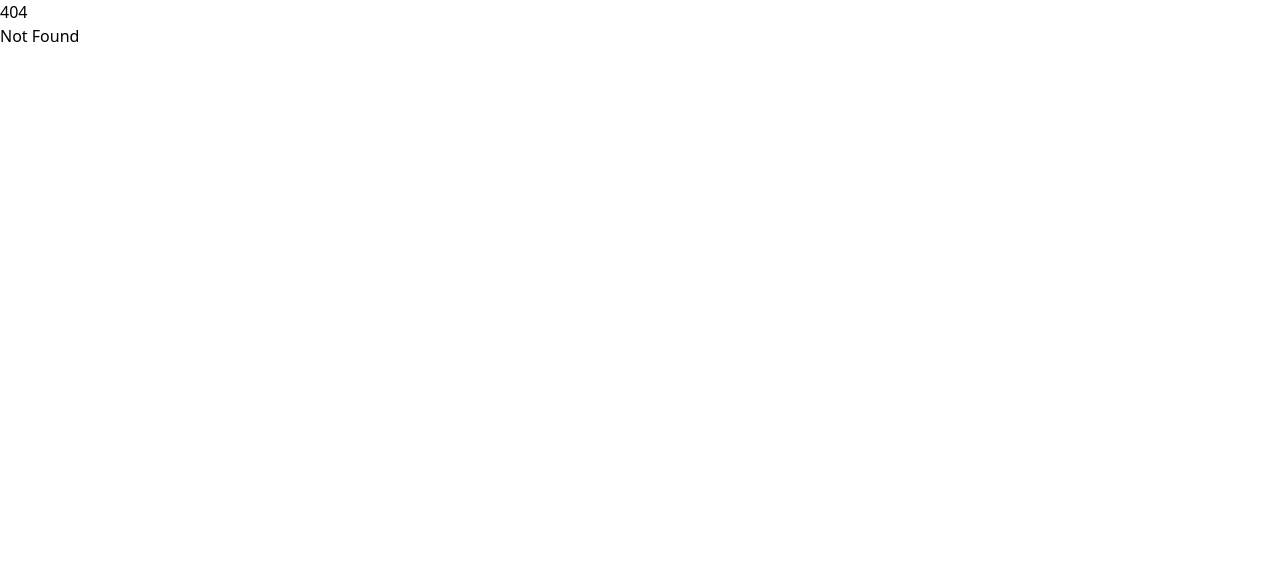
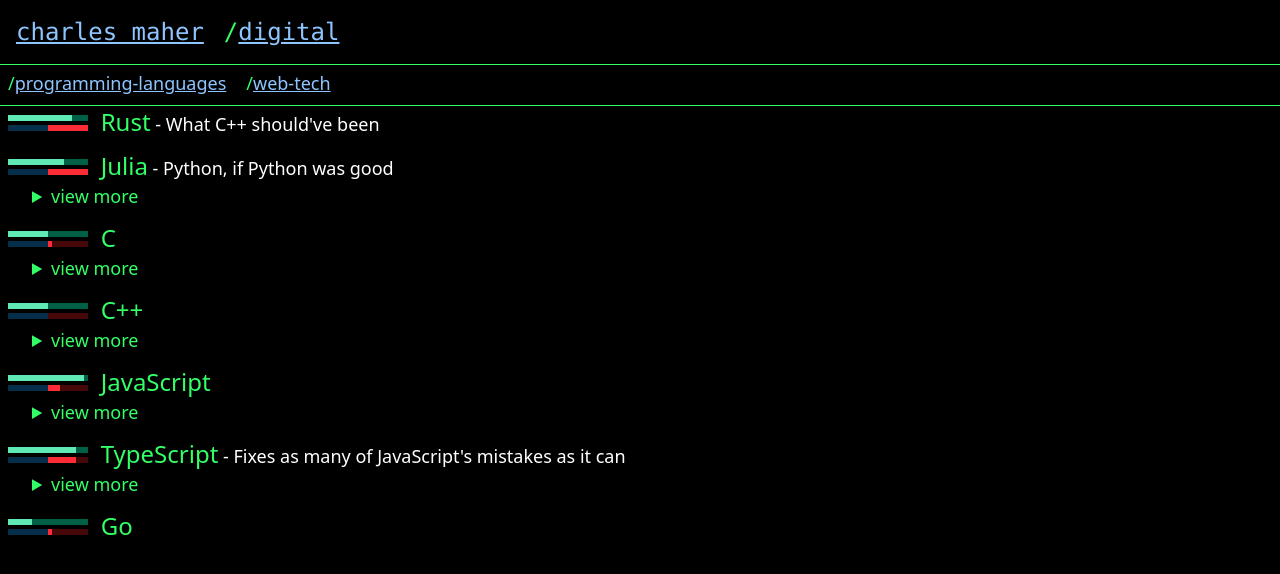
Before and after one commit to charlesmaher/maher.work, a SvelteKit app: page /digital/programming-languages in a window 1280 px wide. Before the commit this address had no page. Shown: the top 574 px of the page. Built offline with nearby package versions, Linux system fonts and the light colour scheme.

Commit message:
Implement /digital route

```diff
--- /dev/null
+++ b/src/routes/digital/+layout.svelte
@@ -0,0 +1,29 @@
+<script lang="ts">
+	import data from './data';
+	const { children, params } = $props();
+
+	const title = $derived(params.slug ? params.slug : 'Digital');
+</script>
+
+<svelte:head>
+	<title>Charles Maher | {title}</title>
+</svelte:head>
+
+<div class="min-h-screen bg-black text-lg text-[#3f6]">
+	<header class="sticky top-0 border-b-1 border-[#3f6] bg-black/70 backdrop-blur-md">
+		<div class="p-4 font-mono text-2xl lowercase">
+			<a href="/" class="pr-5 text-blue-300 underline">Charles Maher</a>/<a
+				href="/digital"
+				class="text-blue-300 underline">Digital</a
+			>
+		</div>
+		<div class="flex gap-5 border-t-1 p-2 pt-1">
+			{#each Object.keys(data) as url}
+				<span>/<a href="/digital/{url}" class="text-blue-300 underline">{url}</a></span>
+			{/each}
+		</div>
+	</header>
+	<main>
+		{@render children?.()}
+	</main>
+</div>
--- a/src/routes/digital/+page.svelte
+++ b/src/routes/digital/+page.svelte
@@ -1 +1 @@
-(todo)
+<div class="p-3 text-xl">Choose a topic! I'm still working on filling this out</div>
--- /dev/null
+++ b/src/routes/digital/[slug]/+page.svelte
@@ -0,0 +1,47 @@
+<script lang="ts">
+	import data, { type TechStats } from '../data';
+	import type { PageProps } from './$types';
+	const { params }: PageProps = $props();
+	const tech = $derived(data[params.slug]);
+</script>
+
+{#snippet techPane(techStats: TechStats[])}
+	<div class="flex flex-col gap-3">
+		{#each techStats as { name, skill, love, shortDesc, longDesc }}
+			{@const loveTxt = love >= 0 ? `Love: ${love}%` : `Dislike: ${-love}%`}
+			<div>
+				<div class="mx-2 inline-block w-20 overflow-clip" title="Skill: {skill}%{'\n' + loveTxt}">
+					<div class="h-1.5 w-full bg-emerald-800">
+						<div class="h-full bg-emerald-300" style="width: {skill}%"></div>
+					</div>
+					<div class="mt-1 flex h-1.5 w-full">
+						<div class="h-full w-[50%] bg-sky-950">
+							{#if love < 0}
+								<div class="float-right h-full bg-sky-500" style="width: {-love}%"></div>
+							{/if}
+						</div>
+						<div class="h-full w-[50%] bg-red-950">
+							{#if love > 0}
+								<div class="h-full bg-red-500" style="width: {love}%"></div>
+							{/if}
+						</div>
+					</div>
+				</div>
+				<span class="text-2xl">{name}</span>
+				<span class="text-white">
+					{#if shortDesc.length > 0}
+						- {shortDesc}
+					{/if}
+					{#if longDesc.length > 0}
+						<details class="ml-8 whitespace-pre-line">
+							<summary class="text-mono cursor-default text-[#3f6] select-none">view more</summary>
+							<div class="max-w-100">{longDesc}</div>
+						</details>
+					{/if}
+				</span>
+			</div>
+		{/each}
+	</div>
+{/snippet}
+
+{@render techPane(tech)}
--- /dev/null
+++ b/src/routes/digital/data.ts
@@ -0,0 +1,41 @@
+import progLang from './programming-languages.txt?raw';
+import webTech from './web-tech.txt?raw';
+
+export interface TechStats {
+	name: string;
+	skill: number;
+	love: number;
+	shortDesc: string;
+	longDesc: string;
+}
+
+const splitOnce = (str: string, separator: string | RegExp, keep = false) => {
+	const i = str.search(separator);
+	let len = typeof separator === 'string' ? separator.length : 1;
+	if (keep) len = 0;
+	return [str.slice(0, i), str.slice(i + len)];
+};
+
+function processText(text: string): TechStats[] {
+	return text
+		.split('-- ')
+		.filter((s) => s.trim().length > 0)
+		.map((s) => {
+			const [name, rest] = splitOnce(s, ' - ');
+			const [skillLove, desc] = splitOnce(rest, /\s/, true);
+			const [skill, love] = skillLove.split(':').map((s) => parseInt(s, 10));
+			const [shortDesc, longDesc] = splitOnce(desc, '\n').map((s) => s.trim());
+			return {
+				name,
+				skill,
+				love,
+				shortDesc,
+				longDesc,
+			};
+		});
+}
+
+export default {
+	'programming-languages': processText(progLang),
+	'web-tech': processText(webTech),
+} as Record<string, TechStats[]>;
```
Also changed, not shown: src/routes/digital/programming-languages.txt (added), src/routes/digital/web-tech.txt (added).
